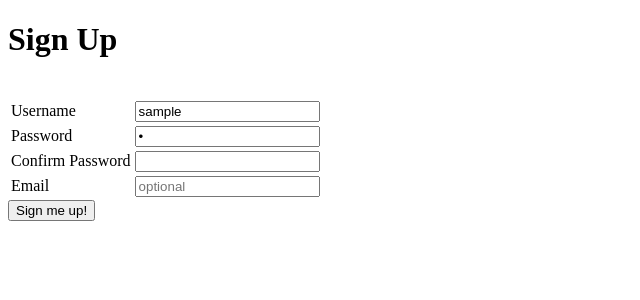
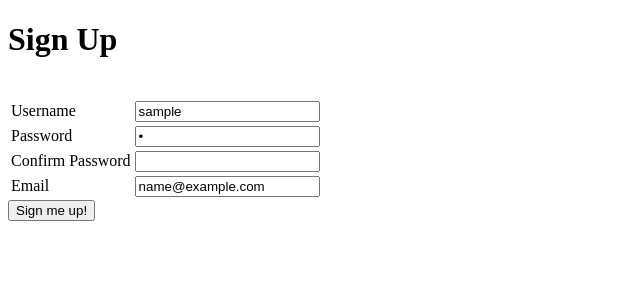
Before and after one commit to kennzoil/user-signup, a Flask app: template templates/index.html in a window 1280 px wide. Shown: the top 300 px of the page, without its empty margins (0-640 px from the left). Run offline with Flask 2, Linux system fonts and the light colour scheme; the template is opened without the code that fills it: most values are stand-ins (such as "Sample title", 1, 10 or a date in 2020).

Commit message:
finish build for real

```diff
--- a/templates/index.html
+++ b/templates/index.html
@@ -29,7 +29,7 @@
                 </tr>
                 <tr>
                     <td><label for="email">Email</label></td>
-                    <td><input name="email" placeholder="optional"></td>
+                    <td><input name="email" value="{{email}}" placeholder="optional"></td>
                     <td><span class="error">{{email_error}}</span></td>
                     </tr>
             </table>
```
